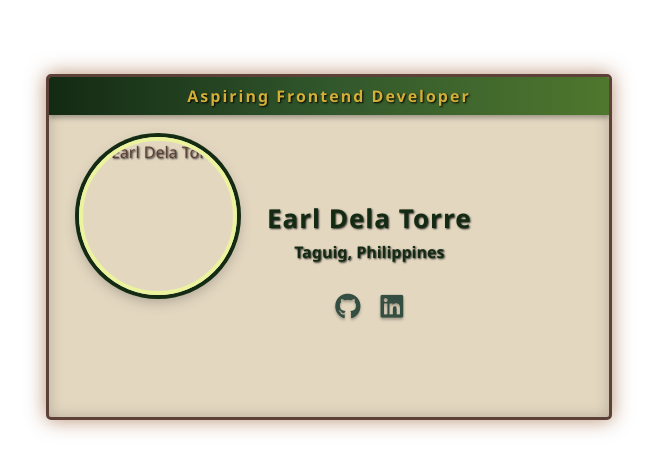
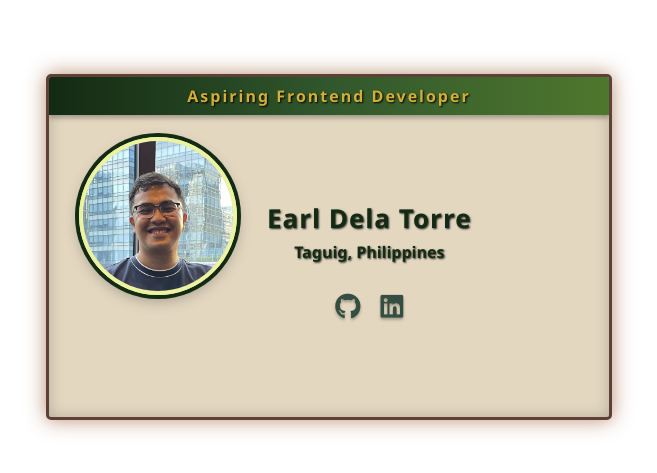
Before and after one commit to Althuran/business-card, a plain HTML site: page index.html in a window 1280 px wide. Shown: the part 173-646 px from the top of the page, without its empty margins (311-968 px from the left). Drawn offline with Linux system fonts and the light colour scheme; a web font is replaced by a local one.

Commit message:
Update index.html

```diff
--- a/index.html
+++ b/index.html
@@ -14,7 +14,7 @@
 </head>
 <body>
     <div class="card">
-        <img class="avatar" src="images/earl.jpg" alt="Earl Dela Torre" />
+        <img class="avatar" src="earl.jpg" alt="Earl Dela Torre" />
         <div class="info">
             <h3>Earl Dela Torre</h3>
             <!-- <p>Aspiring Frontend Developer</p> -->
```
